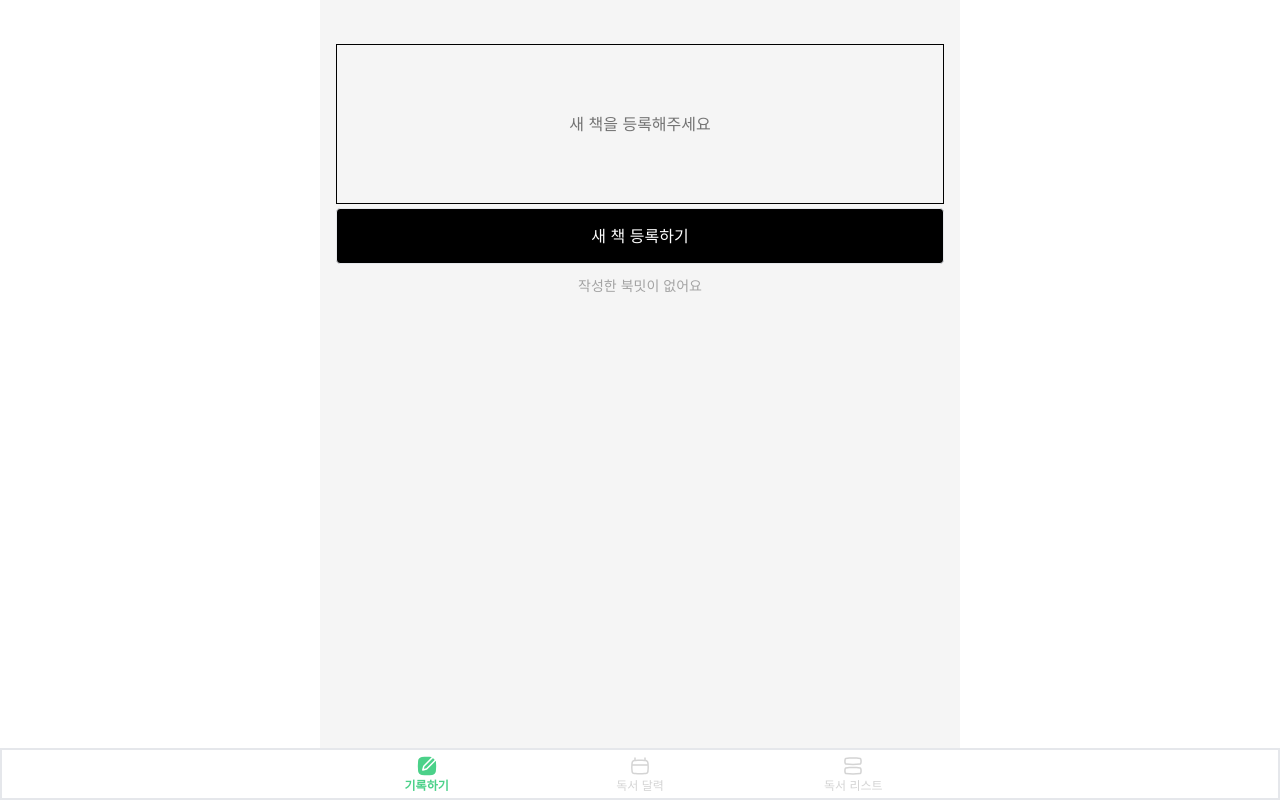
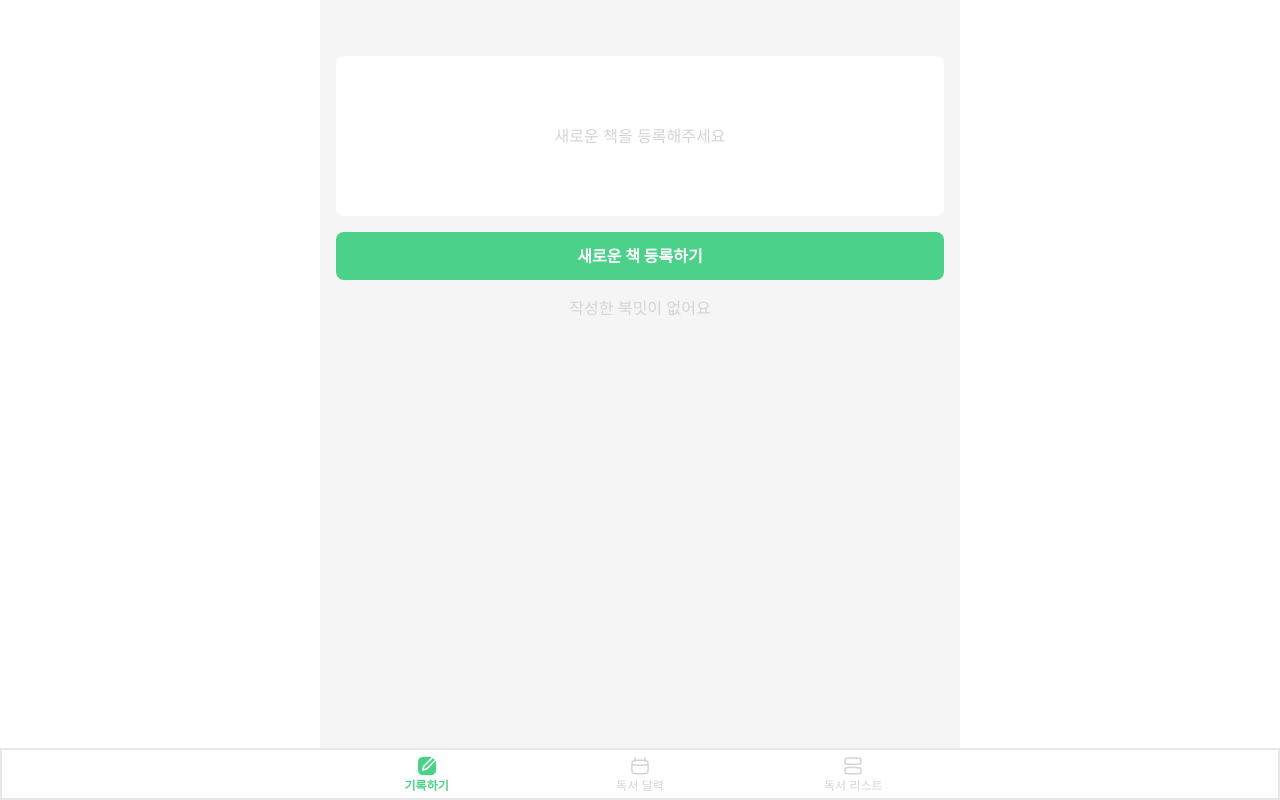
Before and after one commit to MayOwall/book-book, a Next.js app in the folder FE/: page /write in a window 1280 px wide. Built offline with nearby package versions, Linux system fonts and the light colour scheme.

Commit message:
refactor: 작성 페이지 첫 진입시의 UI 개선 (0.5h/4h) (#41)
* refactor: Button 컴포넌트 props 및 CSS 변경
* refactor: 작성 페이지 첫 진입 화면 UI 개선

```diff
--- a/FE/app/(home)/bookmit/confirm/page.tsx
+++ b/FE/app/(home)/bookmit/confirm/page.tsx
@@ -3,7 +3,7 @@
 import Link from "next/link";
 import { useRouter, useSearchParams } from "next/navigation";
 import { useState } from "react";
-import { LargeButton, BookInfoCard } from "@/src/components";
+import { Button, BookInfoCard } from "@/src/components";
 import { postBookmit } from "@/src/api";
 
 export default function BookmitCreate() {
@@ -39,7 +39,7 @@ export default function BookmitCreate() {
       </div>
 
       <div className="absolute bottom-28 flex w-full flex-col justify-center gap-4">
-        <LargeButton onClick={onSubmit}>북밋 생성하기</LargeButton>
+        <Button onClick={onSubmit}>북밋 생성하기</Button>
         <Link href="/" className="w-full text-center">
           <button className=" text-neutral-400">생성 취소</button>
         </Link>
--- a/FE/app/(home)/bookmit/create/page.tsx
+++ b/FE/app/(home)/bookmit/create/page.tsx
@@ -3,7 +3,7 @@
 import Link from "next/link";
 import { useRouter, useSearchParams } from "next/navigation";
 import { ChangeEvent, useState } from "react";
-import { LargeButton } from "@/src/components";
+import { Button } from "@/src/components";
 
 export default function BookmitCreate() {
   const router = useRouter();
@@ -60,7 +60,7 @@ export default function BookmitCreate() {
         placeholder="마지막 페이지를 입력해주세요"
       />
       <div className="absolute bottom-28 flex w-full flex-col justify-center gap-4">
-        <LargeButton onClick={onSubmit}>페이지 입력하기</LargeButton>
+        <Button onClick={onSubmit}>페이지 입력하기</Button>
         <Link href="/" className="w-full text-center">
           <button className=" text-neutral-400">입력 취소</button>
         </Link>
--- a/FE/app/(home)/write/page.tsx
+++ b/FE/app/(home)/write/page.tsx
@@ -7,11 +7,7 @@ import {
   getAllBookRecords,
   getSelectedBookRecords,
 } from "@/src/api";
-import {
-  ReadingBookShelf,
-  LargeButton,
-  BookRecordsByDate,
-} from "@/src/components";
+import { ReadingBookShelf, Button, BookRecordsByDate } from "@/src/components";
 import type { bookInfo, bookRecord } from "@/src/types";
 
 export default function Write() {
@@ -51,7 +47,7 @@ export default function Write() {
   }, [selectedBook]);
 
   return (
-    <main className="flex flex-col gap-1">
+    <main className="flex flex-col gap-4">
       <NewBookButton isReadingbookExist={!!readingbooks.length} />
       <ReadingBookShelf
         readingbooks={readingbooks}
@@ -60,7 +56,7 @@ export default function Write() {
       />
       {!readingbooks.length && (
         <Link href="/write/book/create">
-          <LargeButton>새 책 등록하기</LargeButton>
+          <Button>새로운 책 등록하기</Button>
         </Link>
       )}
       {selectedBook && (
@@ -72,14 +68,12 @@ export default function Write() {
             },
           }}
         >
-          <LargeButton>새 북밋 생성</LargeButton>
+          <Button>새 북밋 생성</Button>
         </Link>
       )}
       {!!bookRecords.length && <BookRecordsByDate bookRecords={bookRecords} />}
       {!bookRecords.length && (
-        <div className="m-2 text-center text-sm text-neutral-400">
-          작성한 북밋이 없어요
-        </div>
+        <div className="text-center text-neutral-300">작성한 북밋이 없어요</div>
       )}
     </main>
   );
--- a/FE/app/(home)/write/record/create/[title]/page.tsx
+++ b/FE/app/(home)/write/record/create/[title]/page.tsx
@@ -3,7 +3,7 @@
 import Link from "next/link";
 import { useRouter, useSearchParams } from "next/navigation";
 import { ChangeEvent, useState } from "react";
-import { LargeButton } from "@/src/components";
+import { Button } from "@/src/components";
 import { bookInfo } from "@/src/types";
 
 export default function CreateRecord() {
@@ -64,7 +64,7 @@ export default function CreateRecord() {
         placeholder="마지막 페이지를 입력해주세요"
       />
       <div className="absolute bottom-28 flex w-full flex-col justify-center gap-4">
-        <LargeButton onClick={onSubmit}>페이지 입력하기</LargeButton>
+        <Button onClick={onSubmit}>페이지 입력하기</Button>
         <Link href="/write" className="w-full text-center">
           <button className=" text-neutral-400">입력 취소</button>
         </Link>
--- a/FE/app/(home)/write/record/create/confirm/page.tsx
+++ b/FE/app/(home)/write/record/create/confirm/page.tsx
@@ -2,7 +2,7 @@
 
 import Link from "next/link";
 import { useRouter, useSearchParams } from "next/navigation";
-import { LargeButton } from "@/src/components";
+import { Button } from "@/src/components";
 import { postBookmit } from "@/src/api";
 
 export default function BookmitCreate() {
@@ -36,7 +36,7 @@ export default function BookmitCreate() {
       </div>
 
       <div className="absolute bottom-28 flex w-full flex-col justify-center gap-4">
-        <LargeButton onClick={onSubmit}>북밋 생성하기</LargeButton>
+        <Button onClick={onSubmit}>북밋 생성하기</Button>
         <Link href="/write" className="w-full text-center">
           <button className=" text-neutral-400">생성 취소</button>
         </Link>
--- /dev/null
+++ b/FE/src/components/Button/Button.tsx
@@ -0,0 +1,14 @@
+"use client";
+
+import type { Button } from "@/src/types";
+
+export default function Button({ children, onClick }: Button) {
+  return (
+    <button
+      className={`h-12 w-full rounded-lg bg-main font-bold text-white`}
+      onClick={onClick}
+    >
+      {children}
+    </button>
+  );
+}
--- a/FE/src/components/LargeButton/LargeButton.tsx
+++ /dev/null
@@ -1,19 +0,0 @@
-"use client";
-
-import type { LargeButton } from "@/src/types";
-
-export default function LargeButton({
-  children,
-  type = "fill",
-  onClick,
-}: LargeButton) {
-  const buttonStyle = type === "fill" ? "bg-black text-white" : "bg-white";
-  return (
-    <button
-      className={`${buttonStyle} h-14 w-full rounded border`}
-      onClick={onClick}
-    >
-      {children}
-    </button>
-  );
-}
--- a/FE/src/components/Modal/Contents/CreateBookModalContent.tsx
+++ b/FE/src/components/Modal/Contents/CreateBookModalContent.tsx
@@ -1,6 +1,6 @@
 import { useRouter } from "next/navigation";
 import { useModalStore } from "@/src/stores";
-import { BookInfoCard, LargeButton } from "@/src/components";
+import { BookInfoCard, Button } from "@/src/components";
 import type { bookInfo } from "@/src/types";
 
 export default function CreateBookModalContent({
@@ -30,7 +30,7 @@ export default function CreateBookModalContent({
       <h1 className="text-xl font-bold">이 책을 등록할까요?</h1>
       <BookInfoCard type="large" bookinfo={bookinfo} />
       <div className="flex w-full flex-col items-center gap-2">
-        <LargeButton onClick={onSubmit}>등록하기</LargeButton>
+        <Button onClick={onSubmit}>등록하기</Button>
         <button className="text-neutral-500" onClick={remoteModal}>
           취소
         </button>
--- a/FE/src/components/HomeBookshelf/ReadingBookshelf.tsx
+++ b/FE/src/components/ReadingBookshelf/ReadingBookshelf.tsx
@@ -7,7 +7,9 @@ export default function ReadingBookShelf({
   onClick,
 }: ReadingBookShelf) {
   return (
-    <div className="flex h-40 items-center gap-4 overflow-auto border border-black p-4">
+    <div
+      className={`flex h-40 items-center gap-4 overflow-auto rounded-lg bg-white p-4`}
+    >
       {readingbooks && readingbooks.length ? (
         <ReadingBookItems
           readingbooks={readingbooks}
@@ -50,8 +52,8 @@ function ReadingBookItems({
 
 function EmptyBookShelf() {
   return (
-    <div className=" w-full text-center text-neutral-500">
-      새 책을 등록해주세요
+    <div className=" w-full text-center text-neutral-300">
+      새로운 책을 등록해주세요
     </div>
   );
 }
--- a/FE/src/components/index.ts
+++ b/FE/src/components/index.ts
@@ -1,5 +1,5 @@
-import ReadingBookShelf from "./HomeBookshelf/ReadingBookshelf";
-import LargeButton from "./LargeButton/LargeButton";
+import ReadingBookShelf from "./ReadingBookshelf/ReadingBookshelf";
+import Button from "./Button/Button";
 import BookSearchbar from "./BookSearchbar/BookSearchbar";
 import BookInfoCard from "./BookInfoCard/BookInfoCard";
 import Modal from "./Modal/Modal";
@@ -12,7 +12,7 @@ import Calendar from "./Calendar/Calendar";
 
 export {
   ReadingBookShelf,
-  LargeButton,
+  Button,
   BookSearchbar,
   BookInfoCard,
   Modal,
--- a/FE/src/types/index.d.ts
+++ b/FE/src/types/index.d.ts
@@ -6,9 +6,8 @@ interface ReadingBookShelf {
   onClick: (bookinfo: bookinfo) => void;
 }
 
-interface LargeButton {
+interface Button {
   children: ReactNode;
-  type?: "fill" | "line";
   onClick?: () => any;
 }
 
--- a/FE/tailwind.config.ts
+++ b/FE/tailwind.config.ts
@@ -23,6 +23,7 @@ const config: Config = {
         "page-little": "#4BD18930",
         "page-ordinary": "#4BD18960",
         "page-many": "#4BD189",
+        main: "#4BD189",
       },
     },
   },
```
